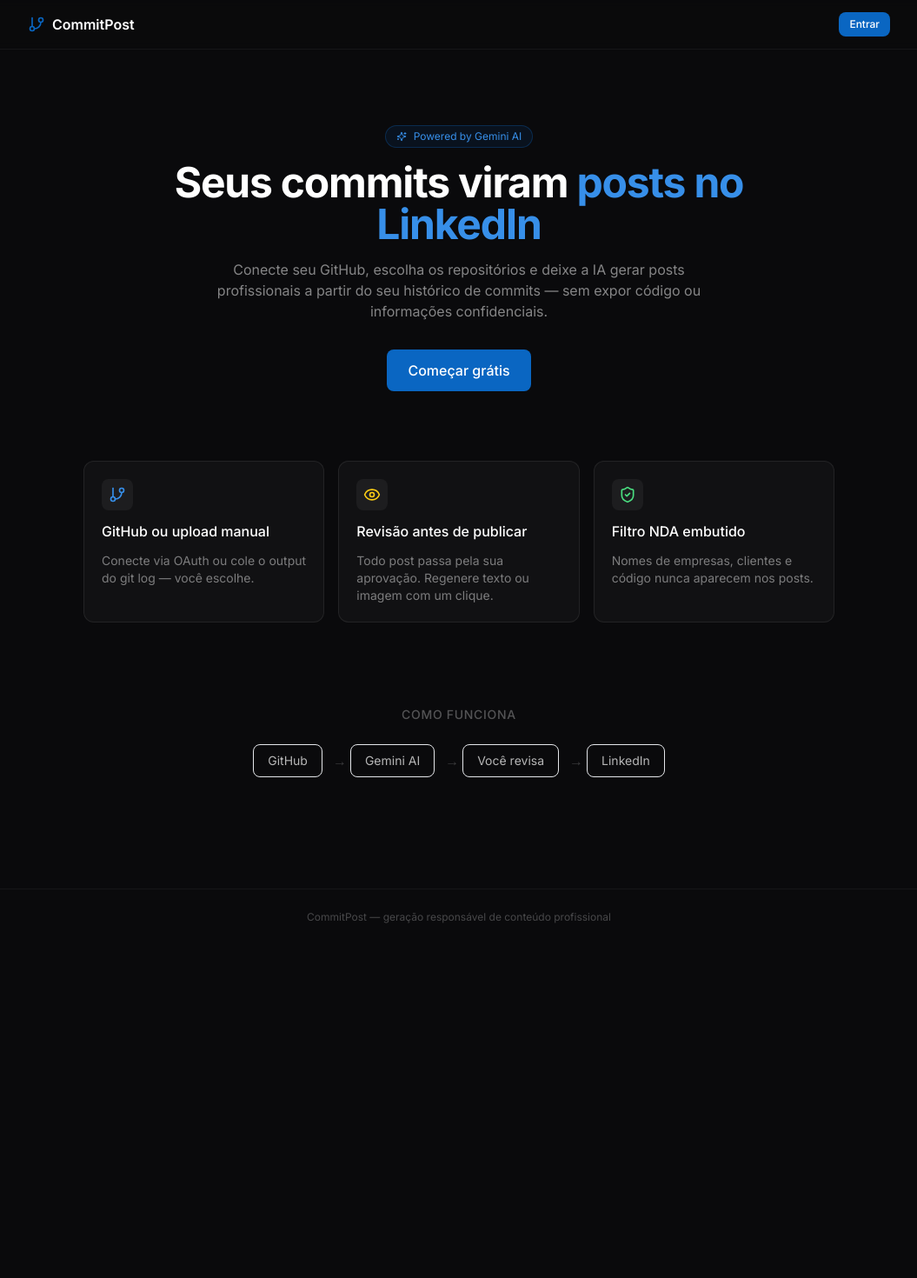
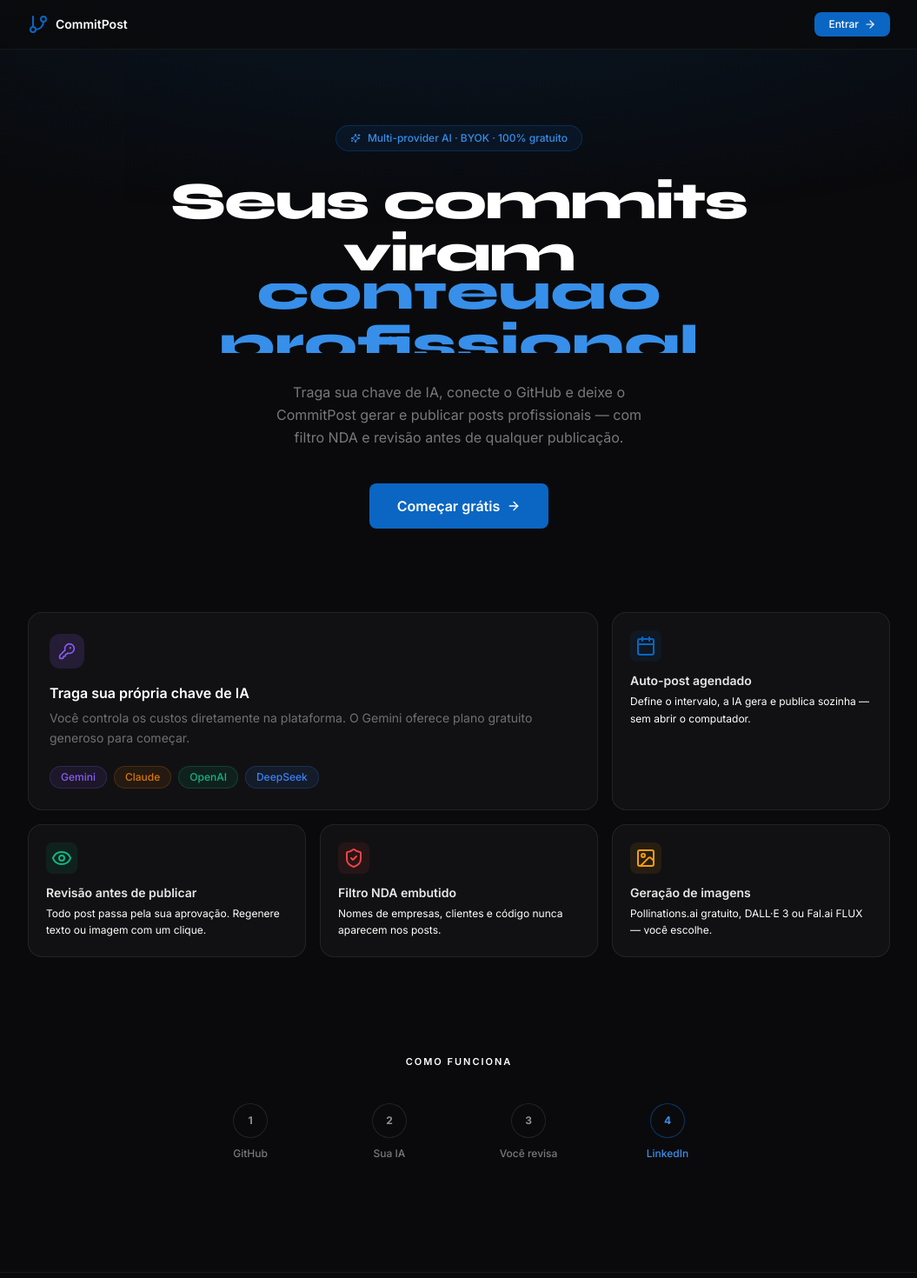
Before and after one commit to DaviBaechtold/Linkedin-commits-generator, a Next.js app in the folder frontend/: page / in a window 1280 px wide. Shown: the top 1470 px of the page at 87% size, without its empty margins (112-1167 px from the left). Before the commit the page ends 1087 px from the top, so only its background shows below. Built offline with nearby package versions, Linux system fonts and the light colour scheme.

Commit message:
landing page

```diff
--- a/frontend/app/page.tsx
+++ b/frontend/app/page.tsx
@@ -1,107 +1,351 @@
+"use client";
+
+import { useState, useEffect, useRef } from "react";
 import Link from "next/link";
-import { GitBranch, Linkedin, Sparkles, ShieldCheck, Eye } from "lucide-react";
+import { Syne } from "next/font/google";
+import {
+  GitBranch, Eye, ShieldCheck, Calendar, ImageIcon,
+  ArrowRight, Sparkles, KeyRound,
+} from "lucide-react";
+
+const syne = Syne({ subsets: ["latin"], weight: ["700", "800"], display: "swap" });
+
+const CYCLE = ["posts no LinkedIn", "conteúdo profissional", "presença digital"];
+
+const PROVIDERS = [
+  { name: "Gemini",   color: "#8B5CF6" },
+  { name: "Claude",   color: "#D97706" },
+  { name: "OpenAI",   color: "#10B981" },
+  { name: "DeepSeek", color: "#3B82F6" },
+];
+
+const FEATURES = [
+  {
+    Icon: Calendar,
+    color: "#0A66C2",
+    title: "Auto-post agendado",
+    desc: "Define o intervalo, a IA gera e publica sozinha — sem abrir o computador.",
+  },
+  {
+    Icon: Eye,
+    color: "#10B981",
+    title: "Revisão antes de publicar",
+    desc: "Todo post passa pela sua aprovação. Regenere texto ou imagem com um clique.",
+  },
+  {
+    Icon: ShieldCheck,
+    color: "#EF4444",
+    title: "Filtro NDA embutido",
+    desc: "Nomes de empresas, clientes e código nunca aparecem nos posts.",
+  },
+  {
+    Icon: ImageIcon,
+    color: "#F59E0B",
+    title: "Geração de imagens",
+    desc: "Pollinations.ai gratuito, DALL·E 3 ou Fal.ai FLUX — você escolhe.",
+  },
+];
+
+const STEPS = ["GitHub", "Sua IA", "Você revisa", "LinkedIn"];
+
+function useCycler(items: string[]) {
+  const [idx, setIdx] = useState(0);
+  const [fading, setFading] = useState(false);
+
+  useEffect(() => {
+    const hold = setTimeout(() => setFading(true), 2800);
+    return () => clearTimeout(hold);
+  }, [idx]);
+
+  useEffect(() => {
+    if (!fading) return;
+    const swap = setTimeout(() => {
+      setIdx((i) => (i + 1) % items.length);
+      setFading(false);
+    }, 420);
+    return () => clearTimeout(swap);
+  }, [fading, items.length]);
+
+  return { text: items[idx], fading };
+}
+
+function useReveal(threshold = 0.12) {
+  const ref = useRef<HTMLDivElement>(null);
+  const [on, setOn] = useState(false);
+  useEffect(() => {
+    const el = ref.current;
+    if (!el) return;
+    const obs = new IntersectionObserver(
+      ([e]) => { if (e.isIntersecting) { setOn(true); obs.disconnect(); } },
+      { threshold }
+    );
+    obs.observe(el);
+    return () => obs.disconnect();
+  }, [threshold]);
+  return { ref, on };
+}
 
 export default function LandingPage() {
+  const { text, fading } = useCycler(CYCLE);
+  const features = useReveal();
+  const flow = useReveal();
+  const [chipsIn, setChipsIn] = useState(false);
+
+  useEffect(() => {
+    const t = setTimeout(() => setChipsIn(true), 500);
+    return () => clearTimeout(t);
+  }, []);
+
   return (
-    <div className="min-h-screen bg-[rgb(10,10,12)]">
+    <>
+      <style>{`
+        @keyframes glowPulse {
+          0%,100% { opacity:.55; }
+          50%      { opacity:1;   }
+        }
+        @keyframes fadeUp {
+          from { opacity:0; transform:translateY(18px); }
+          to   { opacity:1; transform:translateY(0);    }
+        }
+        @keyframes cycleIn {
+          from { opacity:0; filter:blur(8px); transform:translateY(7px);  }
+          to   { opacity:1; filter:blur(0);   transform:translateY(0);    }
+        }
+        @keyframes cycleOut {
+          from { opacity:1; filter:blur(0);   transform:translateY(0);    }
+          to   { opacity:0; filter:blur(8px); transform:translateY(-7px); }
+        }
+        @keyframes connectorGrow {
+          from { transform:scaleX(0); }
+          to   { transform:scaleX(1); }
+        }
+        .cycle-in  { animation: cycleIn  .42s ease forwards; }
+        .cycle-out { animation: cycleOut .36s ease forwards; }
+        .fcard {
+          transition: transform .22s ease, border-color .22s ease, box-shadow .22s ease;
+        }
+        .fcard:hover {
+          transform: translateY(-3px);
+          border-color: rgba(255,255,255,.14) !important;
+          box-shadow: 0 12px 40px rgba(0,0,0,.45);
+        }
+      `}</style>
+
+      <div className="min-h-screen bg-[rgb(10,10,12)] text-white overflow-x-hidden">
+
+        {/* Ambient glow */}
+        <div
+          aria-hidden
+          className="pointer-events-none fixed inset-0 z-0"
+          style={{
+            background:
+              "radial-gradient(ellipse 110% 55% at 50% -2%, rgba(10,102,194,.14) 0%, transparent 65%)",
+            animation: "glowPulse 9s ease-in-out infinite",
+          }}
+        />
+
         {/* Nav */}
-      <nav className="fixed inset-x-0 top-0 z-50 border-b border-white/5 bg-[rgb(10,10,12)]/80 backdrop-blur-sm">
+        <nav className="fixed inset-x-0 top-0 z-50 border-b border-white/[0.06] bg-[rgb(10,10,12)]/80 backdrop-blur-md">
           <div className="mx-auto flex h-14 max-w-5xl items-center justify-between px-4">
-          <span className="flex items-center gap-2 font-semibold text-white">
-            <GitBranch className="h-5 w-5 text-brand" />
+            <span className="flex items-center gap-2 text-sm font-semibold text-white">
+              <GitBranch className="h-4.5 w-4.5 text-brand" />
               CommitPost
             </span>
-          <Link href="/login" className="btn-primary text-xs py-1.5 px-3">
-            Entrar
+            <Link
+              href="/login"
+              className="btn-primary flex items-center gap-1.5 py-1.5 px-4 text-xs"
+            >
+              Entrar <ArrowRight className="h-3.5 w-3.5" />
             </Link>
           </div>
         </nav>
 
-      {/* Hero */}
-      <section className="mx-auto max-w-3xl px-4 pt-36 pb-20 text-center">
-        <div className="mb-4 inline-flex items-center gap-2 rounded-full border border-brand/30 bg-brand/10 px-3 py-1 text-xs text-brand-light">
+        {/* ── Hero ── */}
+        <section className="relative z-10 mx-auto max-w-3xl px-4 pt-36 pb-24 text-center">
+
+          {/* Badge */}
+          <div
+            className="mb-7 inline-flex items-center gap-2 rounded-full border border-brand/30 bg-brand/10 px-4 py-1.5 text-xs font-medium text-brand-light"
+            style={{ animation: "fadeUp .5s .1s ease both" }}
+          >
             <Sparkles className="h-3 w-3" />
-          Powered by Gemini AI
+            Multi-provider AI · BYOK · 100% gratuito
           </div>
-        <h1 className="mb-4 text-4xl font-bold tracking-tight text-white sm:text-5xl">
-          Seus commits viram{" "}
-          <span className="text-brand-light">posts no LinkedIn</span>
+
+          {/* Headline */}
+          <h1
+            className={`${syne.className} mb-1 text-5xl font-extrabold leading-[1.1] tracking-tight sm:text-6xl`}
+            style={{ animation: "fadeUp .5s .2s ease both" }}
+          >
+            Seus commits viram
           </h1>
-        <p className="mx-auto mb-8 max-w-xl text-base text-white/50">
-          Conecte seu GitHub, escolha os repositórios e deixe a IA gerar posts
-          profissionais a partir do seu histórico de commits — sem expor código
-          ou informações confidenciais.
+
+          {/* Cycling line */}
+          <div
+            className="mb-8 flex h-[68px] items-center justify-center overflow-hidden sm:h-20"
+            style={{ animation: "fadeUp .5s .3s ease both" }}
+          >
+            <span
+              className={`${syne.className} ${fading ? "cycle-out" : "cycle-in"} inline-block text-5xl font-extrabold text-brand-light sm:text-6xl`}
+            >
+              {text}
+            </span>
+          </div>
+
+          {/* Subtitle */}
+          <p
+            className="mx-auto mb-10 max-w-md text-base leading-relaxed text-white/45"
+            style={{ animation: "fadeUp .5s .4s ease both" }}
+          >
+            Traga sua chave de IA, conecte o GitHub e deixe o CommitPost gerar
+            e publicar posts profissionais — com filtro NDA e revisão antes de
+            qualquer publicação.
           </p>
-        <Link href="/login" className="btn-primary px-6 py-3 text-base">
+
+          {/* CTA */}
+          <div style={{ animation: "fadeUp .5s .5s ease both" }}>
+            <Link
+              href="/login"
+              className="btn-primary inline-flex items-center gap-2 px-8 py-3.5 text-base font-semibold"
+            >
               Começar grátis
+              <ArrowRight className="h-4 w-4" />
             </Link>
-      </section>
-
-      {/* Features */}
-      <section className="mx-auto max-w-4xl px-4 pb-24">
-        <div className="grid grid-cols-1 gap-4 sm:grid-cols-3">
-          <FeatureCard
-            icon={<GitBranch className="h-5 w-5 text-brand-light" />}
-            title="GitHub ou upload manual"
-            desc="Conecte via OAuth ou cole o output do git log — você escolhe."
-          />
-          <FeatureCard
-            icon={<Eye className="h-5 w-5 text-yellow-400" />}
-            title="Revisão antes de publicar"
-            desc="Todo post passa pela sua aprovação. Regenere texto ou imagem com um clique."
-          />
-          <FeatureCard
-            icon={<ShieldCheck className="h-5 w-5 text-green-400" />}
-            title="Filtro NDA embutido"
-            desc="Nomes de empresas, clientes e código nunca aparecem nos posts."
-          />
           </div>
         </section>
 
-      {/* Flow */}
-      <section className="mx-auto max-w-3xl px-4 pb-32 text-center">
-        <p className="mb-6 text-sm font-medium uppercase tracking-wider text-white/30">
-          Como funciona
+        {/* ── Features Bento ── */}
+        <section className="relative z-10 mx-auto max-w-5xl px-4 pb-28">
+          <div
+            ref={features.ref}
+            className="grid grid-cols-1 gap-4 sm:grid-cols-3"
+          >
+            {/* BYOK — large card */}
+            <div
+              className="fcard col-span-1 rounded-2xl border border-white/[0.08] bg-white/[0.03] p-6 sm:col-span-2"
+              style={{
+                opacity: features.on ? 1 : 0,
+                transform: features.on ? "translateY(0)" : "translateY(22px)",
+                transition: "opacity .5s ease, transform .5s ease",
+              }}
+            >
+              <div
+                className="mb-4 flex h-10 w-10 items-center justify-center rounded-xl"
+                style={{ background: "rgba(139,92,246,.15)", color: "#8B5CF6" }}
+              >
+                <KeyRound className="h-5 w-5" />
+              </div>
+              <h3 className="mb-1.5 text-base font-semibold text-white">
+                Traga sua própria chave de IA
+              </h3>
+              <p className="mb-5 text-sm leading-relaxed text-white/40">
+                Você controla os custos diretamente na plataforma. O Gemini
+                oferece plano gratuito generoso para começar.
               </p>
-        <div className="flex flex-col items-center gap-2 sm:flex-row sm:justify-center sm:gap-0">
-          {["GitHub", "Gemini AI", "Você revisa", "LinkedIn"].map(
-            (step, i, arr) => (
-              <div key={step} className="flex items-center gap-2">
-                <div className="rounded-lg border border-white/8 bg-white/3 px-4 py-2 text-sm text-white/70">
-                  {step}
+              <div className="flex flex-wrap gap-2">
+                {PROVIDERS.map((p, i) => (
+                  <span
+                    key={p.name}
+                    className="rounded-full px-3 py-1 text-xs font-medium"
+                    style={{
+                      background: `${p.color}18`,
+                      border: `1px solid ${p.color}35`,
+                      color: p.color,
+                      opacity: chipsIn ? 1 : 0,
+                      transform: chipsIn ? "translateY(0) scale(1)" : "translateY(8px) scale(.92)",
+                      transition: `opacity .35s ${i * 75}ms ease, transform .35s ${i * 75}ms ease`,
+                    }}
+                  >
+                    {p.name}
+                  </span>
+                ))}
               </div>
-                {i < arr.length - 1 && (
-                  <span className="text-white/20 sm:px-1">→</span>
-                )}
             </div>
-            )
-          )}
+
+            {/* Small feature cards */}
+            {FEATURES.map(({ Icon, color, title, desc }, i) => (
+              <div
+                key={title}
+                className="fcard rounded-2xl border border-white/[0.08] bg-white/[0.03] p-5"
+                style={{
+                  opacity: features.on ? 1 : 0,
+                  transform: features.on ? "translateY(0)" : "translateY(22px)",
+                  transition: `opacity .5s ${(i + 1) * 75}ms ease, transform .5s ${(i + 1) * 75}ms ease`,
+                }}
+              >
+                <div
+                  className="mb-3 flex h-9 w-9 items-center justify-center rounded-lg"
+                  style={{ background: `${color}18`, color }}
+                >
+                  <Icon className="h-4.5 w-4.5" />
+                </div>
+                <p className="mb-1 text-sm font-semibold text-white/90">{title}</p>
+                <p className="text-xs leading-relaxed text-white/38">{desc}</p>
+              </div>
+            ))}
           </div>
         </section>
 
-      <footer className="border-t border-white/5 py-6 text-center text-xs text-white/25">
+        {/* ── How it works ── */}
+        <section className="relative z-10 mx-auto max-w-2xl px-4 pb-32 text-center">
+          <p className="mb-10 text-[11px] font-semibold uppercase tracking-[.18em] text-white/22">
+            Como funciona
+          </p>
+
+          <div ref={flow.ref} className="relative flex items-start justify-center">
+            {/* Animated connector line */}
+            {flow.on && (
+              <div
+                className="absolute left-[12%] right-[12%] top-5 h-px"
+                style={{
+                  background:
+                    "linear-gradient(90deg, rgba(10,102,194,.3) 0%, rgba(55,143,233,.6) 50%, rgba(10,102,194,.3) 100%)",
+                  transformOrigin: "left",
+                  animation: "connectorGrow .9s .1s ease forwards",
+                  opacity: 0,
+                  animationFillMode: "forwards",
+                  animationDelay: ".1s",
+                }}
+              />
+            )}
+
+            {STEPS.map((step, i) => {
+              const isLast = i === STEPS.length - 1;
+              return (
+                <div
+                  key={step}
+                  className="relative z-10 flex flex-1 flex-col items-center gap-2.5"
+                  style={{
+                    opacity: flow.on ? 1 : 0,
+                    transition: `opacity .4s ${i * 110}ms ease`,
+                  }}
+                >
+                  <div
+                    className="flex h-10 w-10 items-center justify-center rounded-full border bg-[rgb(10,10,12)] text-xs font-bold"
+                    style={{
+                      borderColor: isLast ? "rgba(10,102,194,.5)" : "rgba(255,255,255,.1)",
+                      color: isLast ? "#378FE9" : "rgba(255,255,255,.55)",
+                    }}
+                  >
+                    {i + 1}
+                  </div>
+                  <span
+                    className="text-xs font-medium"
+                    style={{ color: isLast ? "#378FE9" : "rgba(255,255,255,.45)" }}
+                  >
+                    {step}
+                  </span>
+                </div>
+              );
+            })}
+          </div>
+        </section>
+
+        {/* Footer */}
+        <footer className="relative z-10 border-t border-white/[0.06] py-6 text-center text-xs text-white/18">
           CommitPost — geração responsável de conteúdo profissional
         </footer>
       </div>
+    </>
   );
 }
-
-function FeatureCard({
-  icon,
-  title,
-  desc,
-}: {
-  icon: React.ReactNode;
-  title: string;
-  desc: string;
-}) {
-  return (
-    <div className="card flex flex-col gap-3">
-      <div className="flex h-9 w-9 items-center justify-center rounded-lg bg-white/5">
-        {icon}
-      </div>
-      <p className="font-medium text-white">{title}</p>
-      <p className="text-sm text-white/45">{desc}</p>
-    </div>
-  );
-}
```
Also changed, not shown: 1 other file (tests, documents, lock files or other folders). Lines whose indentation alone changed are shown as unchanged.
